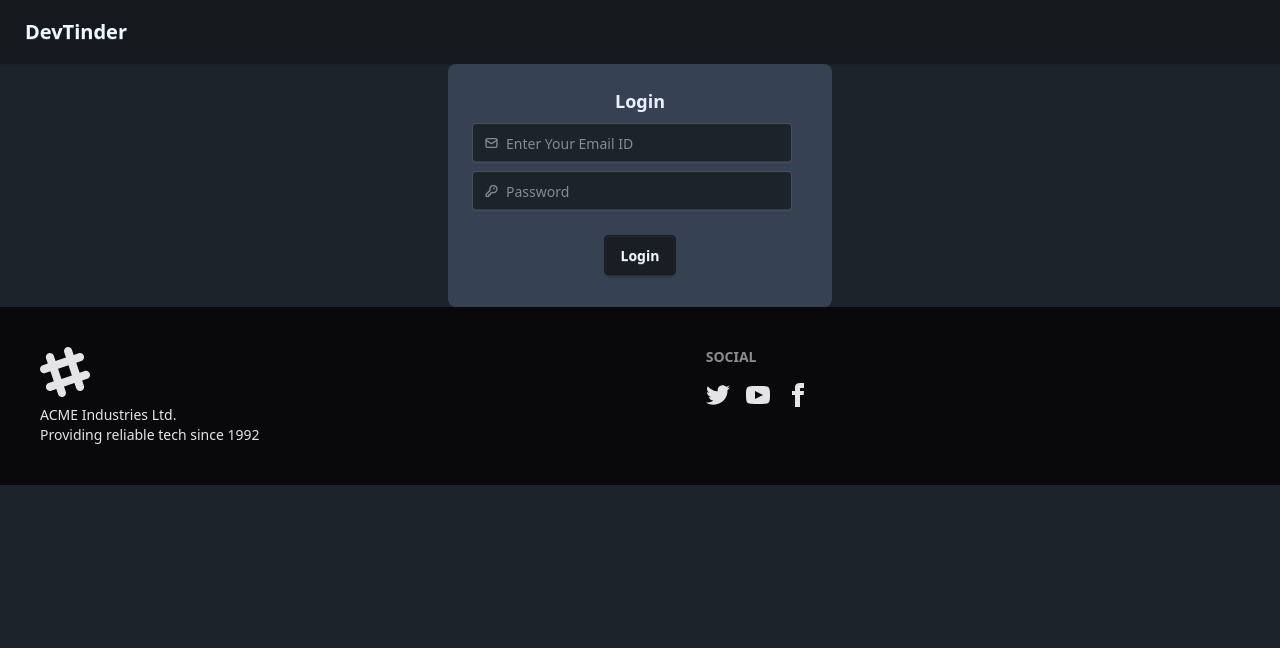
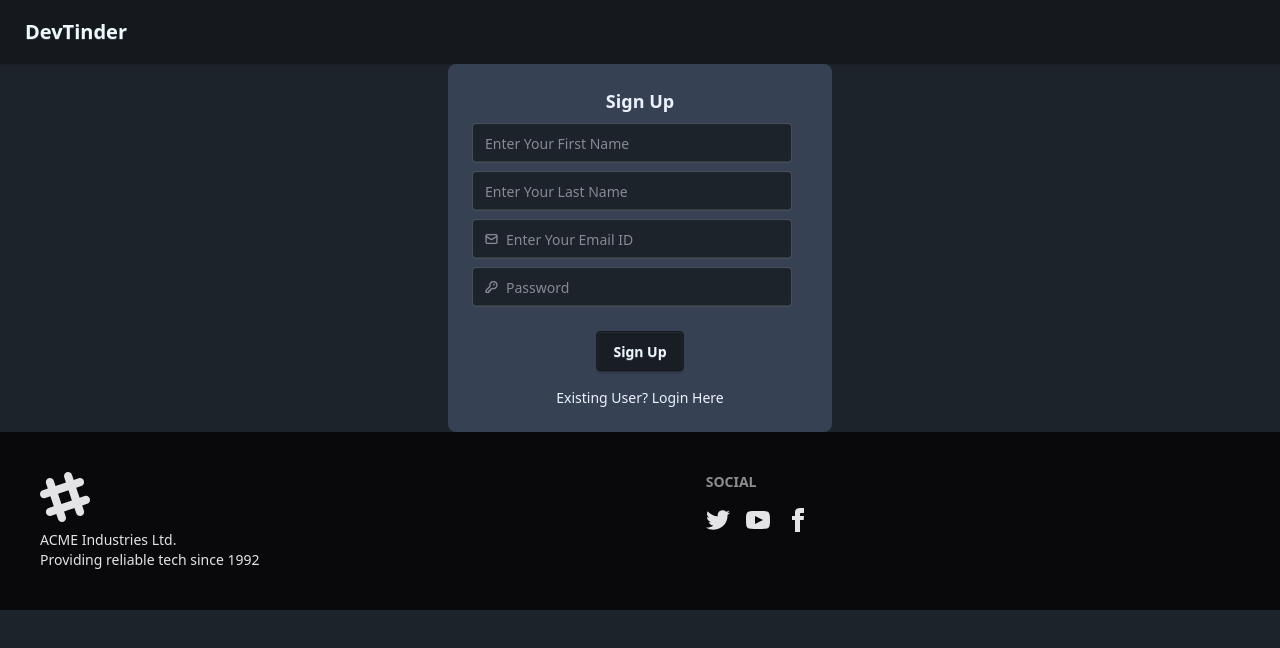
Before and after one commit to Sanjal28/devtinder-web, a React (Vite) app: page /login in a window 1280 px wide. Shown: the top 648 px of the page. Built offline with nearby package versions, Linux system fonts and the light colour scheme; no server answers.

Commit message:
Built Sign Up functionality

```diff
--- a/src/components/EditProfile.jsx
+++ b/src/components/EditProfile.jsx
@@ -9,9 +9,9 @@ const EditProfile = ({ user }) => {
   const [firstName, setFirstName] = useState(user.firstName);
   const [lastName, setLastName] = useState(user.lastName);
   const [photoUrl, setPhotoUrl] = useState(user.photoUrl);
-  const [age, setAge] = useState(user.age);
-  const [about, setAbout] = useState(user.about);
-  const [gender, setGender] = useState(user.gender);
+  const [age, setAge] = useState(user.age || "");
+  const [about, setAbout] = useState(user.about || "");
+  const [gender, setGender] = useState(user.gender || "");
   const [error, setError] = useState("");
   const [showMsg,setShowMsg]=useState(false);
   const dispatch = useDispatch();
@@ -93,9 +93,9 @@ const EditProfile = ({ user }) => {
                 className="w-full p-2 mt-1 bg-gray-700 rounded"
               >
                 <option value="">Select</option>
-                <option value="Male">Male</option>
-                <option value="Female">Female</option>
-                <option value="Other">Other</option>
+                <option value="male">Male</option>
+                <option value="female">Female</option>
+                <option value="other">Other</option>
               </select>
             </div>
             <div>
--- a/src/components/Login.jsx
+++ b/src/components/Login.jsx
@@ -8,6 +8,9 @@ import { BASE_URL } from "../constants.js";
 function Login() {
   const [emailId, setEmailId] = useState("");
   const [password, setPassword] = useState("");
+  const [firstName,setFirstName]=useState("");
+  const [lastName,setLastName]=useState("");
+  const [isLoggedIn, setIsLoggedIn] = useState(false);
   const [error,setError]=useState("");
   const dispatch = useDispatch();
   const navigate = useNavigate();
@@ -30,12 +33,72 @@ function Login() {
       setError(err.response?.data||"Something went wrong!");
     }
   };
+  const handleSignUp = async () => {
+    try {
+      const res = await axios.post(
+        BASE_URL + "/signup",
+        {
+          firstName,
+          lastName,
+          emailId,
+          password,
+        },
+        { withCredentials: true }
+      );
+      if (res.status === 200) {
+        dispatch(addUser(res.data));
+      }
+      navigate("/profile");
+    } catch (err) {
+      setError(err.response?.data||"Something went wrong!");
+    }
+  };
 
   return (
     <div className="flex justify-center">
       <div className="card bg-gray-700 text-primary-content w-96">
         <div className="card-body">
-          <h2 className="card-title justify-center">Login</h2>
+          <h2 className="card-title justify-center">{isLoggedIn?"Login":"Sign Up"}</h2>
+         {!isLoggedIn && <>
+          {/* First Name */}
+          <div className="join flex flex-col">
+            <div>
+              <label className="input  join-item">
+
+                <input
+                  type="email"
+                  value={firstName}
+                  onChange={(e) => {
+                    setFirstName(e.target.value);
+                    setError("");
+                  }}
+                  placeholder="Enter Your First Name"
+                  required
+                />
+              </label>
+
+            </div>
+          </div>
+          {/* Second Name */}
+          <div className="join flex flex-col">
+            <div>
+              <label className="input  join-item">
+
+                <input
+                  type="email"
+                  value={lastName}
+                  onChange={(e) => {
+                    setLastName(e.target.value);
+                    setError("");
+                  }}
+                  placeholder="Enter Your Last Name"
+                  required
+                />
+              </label>
+
+            </div>
+          </div>
+          </>}
           {/* mail input field */}
           <div className="join flex flex-col">
             <div>
@@ -115,10 +178,11 @@ function Login() {
           </p>
           <p className="text-red-600">{error}</p>
           <div className="card-actions justify-center my-2">
-            <button className="btn" onClick={handleLogin}>
-              Login
+            <button className="btn" onClick={isLoggedIn? handleLogin:handleSignUp}>
+            {isLoggedIn?"Login":"Sign Up"}
             </button>
           </div>
+          <p className="text-center cursor-pointer" onClick={()=>setIsLoggedIn((value)=>!value)}>{isLoggedIn?"New User? Sign Up Here":"Existing User? Login Here"}</p>
         </div>
       </div>
     </div>
```
